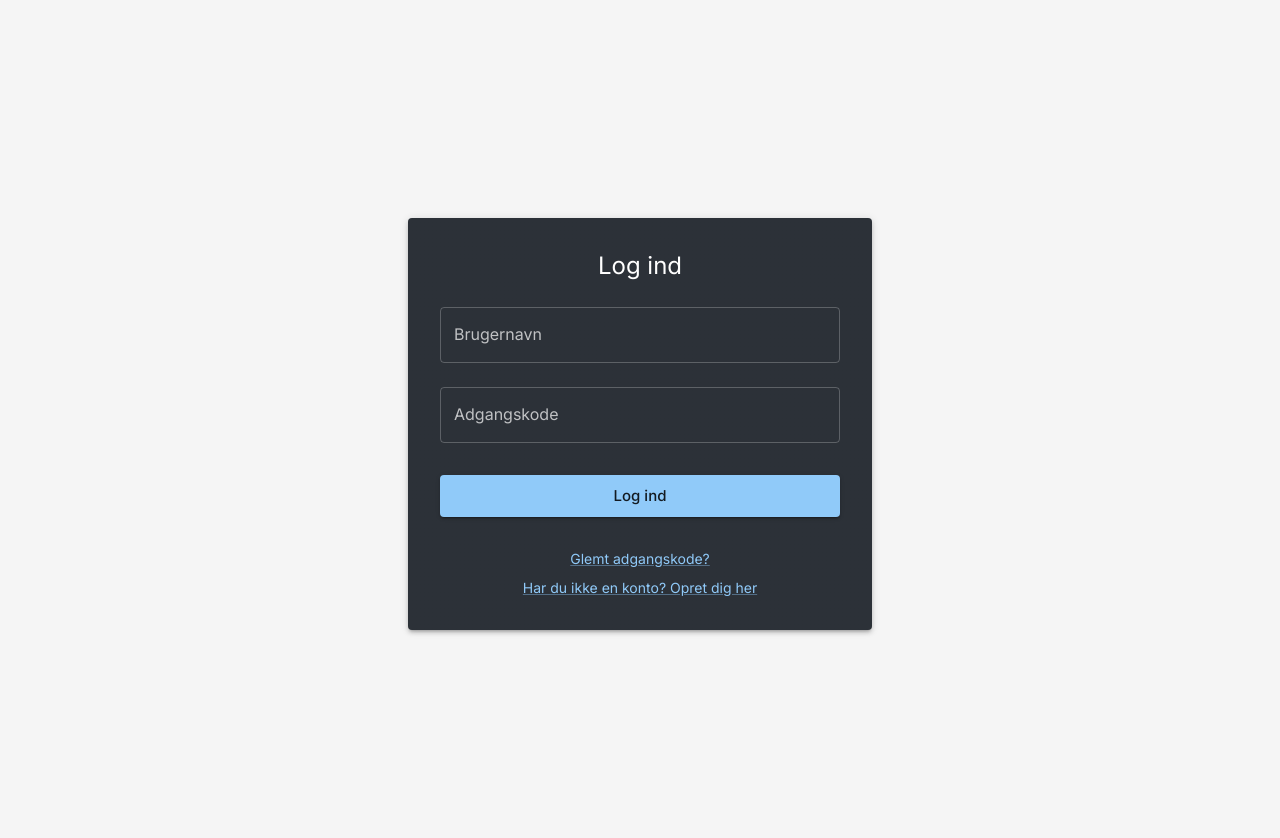
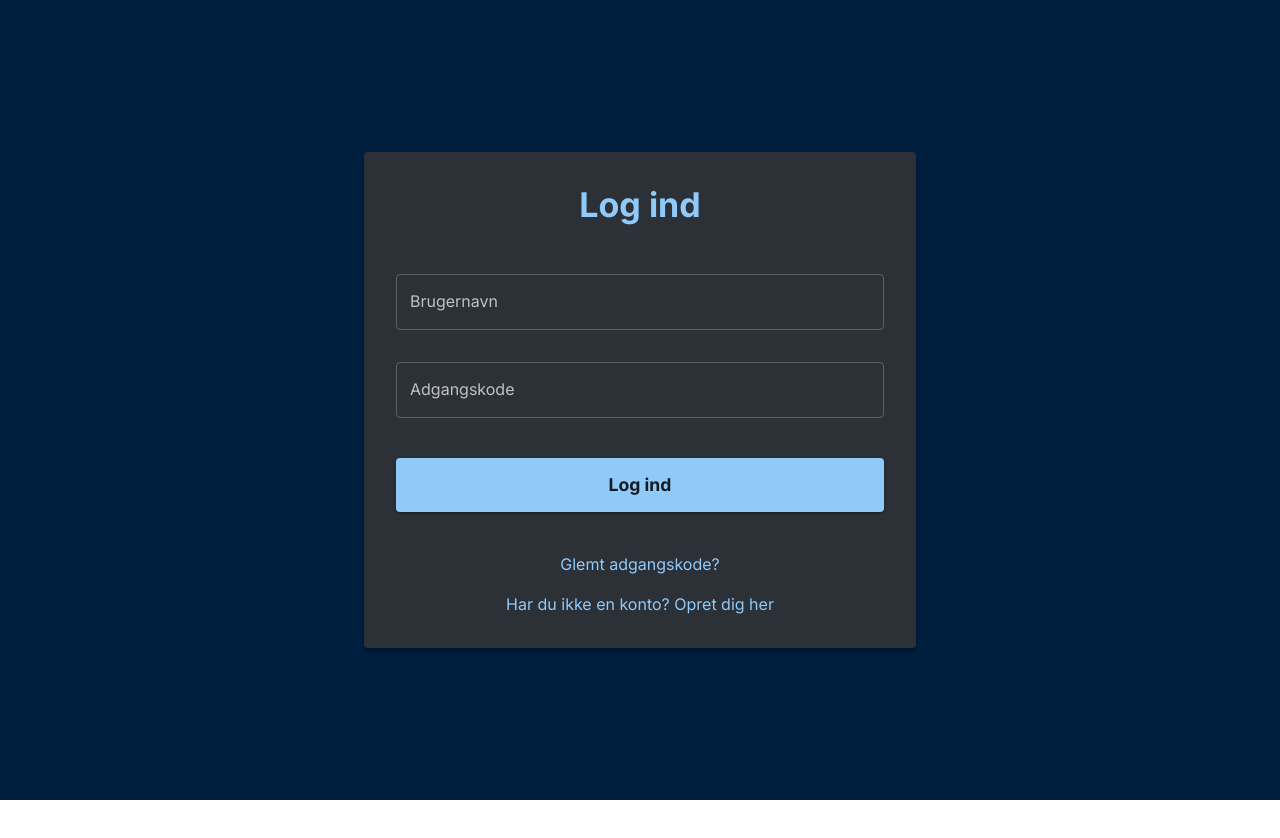
Before and after one commit to konradkjems/mytapfeed-frontend, a React (Create React App) app: page /login in a window 1280 px wide. Shown: the top 838 px of the page. After the commit the page ends 800 px from the top, so only its background shows below. Built offline with nearby package versions, Linux system fonts and the light colour scheme; no server answers.

Commit message:
v0.3.2 login back to before v1

```diff
--- a/src/App.js
+++ b/src/App.js
@@ -14,6 +14,7 @@ import { AuthProvider } from './context/AuthContext';
 import { ThemeProvider } from './context/ThemeContext';
 import LandingPages from './components/LandingPages';
 import LandingPageView from './components/LandingPageView';
+import { SpeedInsights } from '@vercel/speed-insights/react';
 
 function App() {
   return (
@@ -56,6 +57,7 @@ function App() {
             </Routes>
           </div>
         </Router>
+        <SpeedInsights />
       </AuthProvider>
     </ThemeProvider>
   );
--- a/src/components/Login.js
+++ b/src/components/Login.js
@@ -7,7 +7,9 @@ import {
   Paper,
   Link,
   Alert,
-  CircularProgress
+  CircularProgress,
+  Container,
+  useTheme
 } from '@mui/material';
 import { Link as RouterLink, useNavigate } from 'react-router-dom';
 import { useAuth } from '../context/AuthContext';
@@ -20,6 +22,7 @@ const Login = () => {
   const [isLoading, setIsLoading] = useState(false);
   const navigate = useNavigate();
   const { setIsAuthenticated } = useAuth();
+  const theme = useTheme();
 
   const onSubmit = async (e) => {
     e.preventDefault();
@@ -57,31 +60,41 @@ const Login = () => {
       sx={{
         minHeight: '100vh',
         display: 'flex',
-        alignItems: 'center',
-        justifyContent: 'center',
-        backgroundColor: '#f5f5f5',
-        p: 3
+        flexDirection: 'column',
+        backgroundColor: theme.palette.background.default
       }}
     >
+      <Container maxWidth="sm" sx={{ flex: 1, display: 'flex', flexDirection: 'column', justifyContent: 'center' }}>
         <Paper
           elevation={3}
           sx={{
             p: 4,
-          maxWidth: '400px',
-          width: '100%'
+            display: 'flex',
+            flexDirection: 'column',
+            alignItems: 'center',
+            backgroundColor: theme.palette.background.paper
           }}
         >
-        <Typography variant="h5" component="h1" gutterBottom align="center">
+          <Typography
+            variant="h4"
+            component="h1"
+            gutterBottom
+            sx={{
+              mb: 4,
+              color: theme.palette.primary.main,
+              fontWeight: 'bold'
+            }}
+          >
             Log ind
           </Typography>
 
           {error && (
-          <Alert severity="error" sx={{ mb: 2 }}>
+            <Alert severity="error" sx={{ mb: 3, width: '100%' }}>
               {error}
             </Alert>
           )}
 
-        <form onSubmit={onSubmit}>
+          <Box component="form" onSubmit={onSubmit} sx={{ width: '100%' }}>
             <TextField
               fullWidth
               label="Brugernavn"
@@ -90,6 +103,7 @@ const Login = () => {
               value={username}
               onChange={(e) => setUsername(e.target.value)}
               disabled={isLoading}
+              sx={{ mb: 2 }}
             />
             <TextField
               fullWidth
@@ -100,38 +114,60 @@ const Login = () => {
               value={password}
               onChange={(e) => setPassword(e.target.value)}
               disabled={isLoading}
+              sx={{ mb: 3 }}
             />
             <Button
               type="submit"
               fullWidth
               variant="contained"
-            color="primary"
               size="large"
-            sx={{ mt: 3, mb: 2 }}
               disabled={isLoading}
+              sx={{
+                mt: 2,
+                mb: 3,
+                py: 1.5,
+                fontSize: '1.1rem',
+                fontWeight: 'bold'
+              }}
             >
               {isLoading ? <CircularProgress size={24} /> : 'Log ind'}
             </Button>
-        </form>
+          </Box>
 
-        <Box sx={{ mt: 2, textAlign: 'center' }}>
+          <Box sx={{ mt: 2, textAlign: 'center', width: '100%' }}>
             <Link
               component={RouterLink}
               to="/forgot-password"
-            variant="body2"
-            sx={{ display: 'block', mb: 1 }}
+              variant="body1"
+              sx={{
+                display: 'block',
+                mb: 2,
+                color: theme.palette.primary.main,
+                textDecoration: 'none',
+                '&:hover': {
+                  textDecoration: 'underline'
+                }
+              }}
             >
               Glemt adgangskode?
             </Link>
             <Link
               component={RouterLink}
               to="/register"
-            variant="body2"
+              variant="body1"
+              sx={{
+                color: theme.palette.primary.main,
+                textDecoration: 'none',
+                '&:hover': {
+                  textDecoration: 'underline'
+                }
+              }}
             >
               Har du ikke en konto? Opret dig her
             </Link>
           </Box>
         </Paper>
+      </Container>
     </Box>
   );
 };
```
Lines whose indentation alone changed are shown as unchanged.
